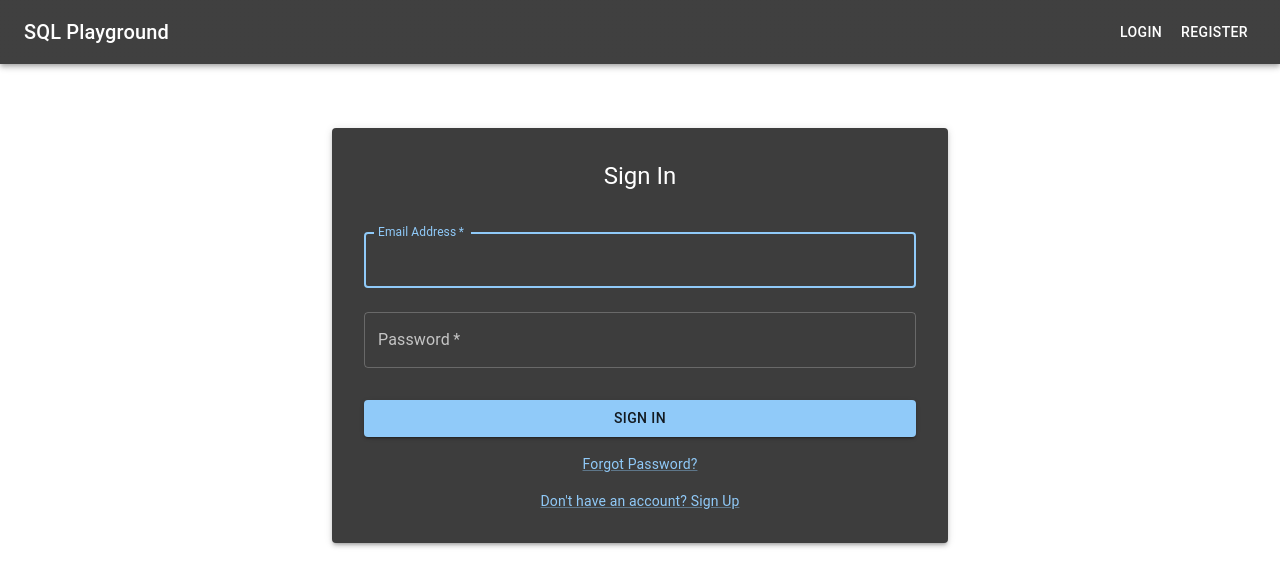
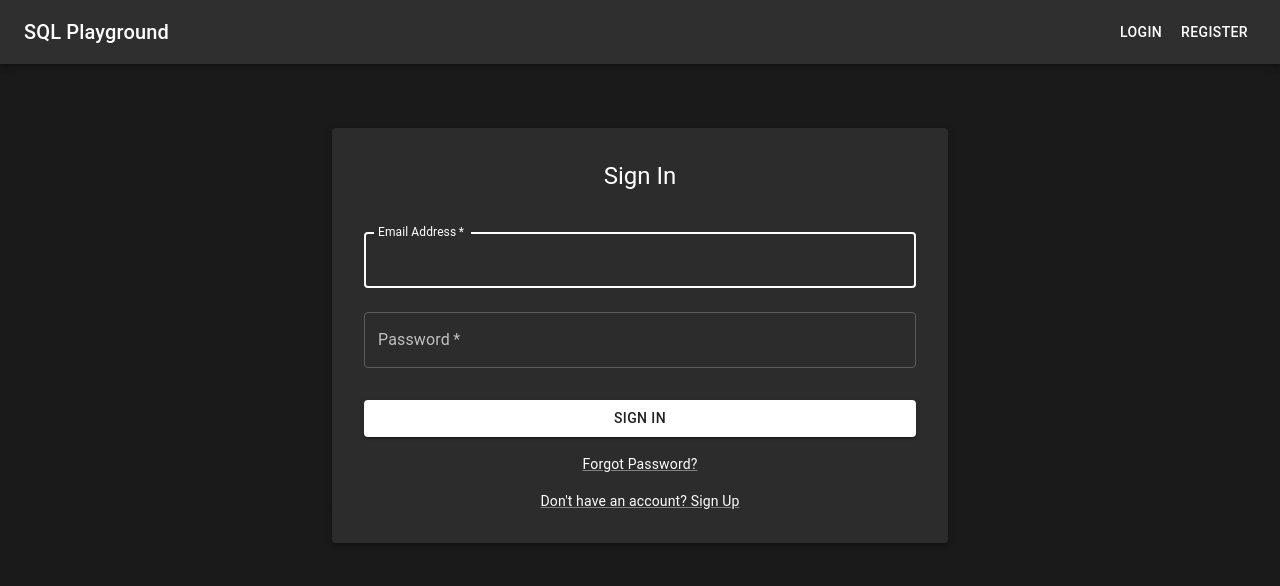
Before and after one commit to Harith-Y/SQL-Playground, a React (Create React App) app in the folder client/: page /login in a window 1280 px wide. Shown: the top 586 px of the page. Built offline with nearby package versions, Linux system fonts and the light colour scheme; no server answers.

Commit message:
Rename client to sql-playground-client; enhance theme management with improved context handling and error logging
Refactor theme management: integrate useTheme hook, improved theme loading
Implemented User dependence for Theme

```diff
--- a/client/src/App.tsx
+++ b/client/src/App.tsx
@@ -13,7 +13,7 @@ import Register from './components/Register';
 import ForgotPassword from './components/ForgotPassword';
 import { executeQuery, QueryResult, fetchSchema, SchemaDefinition } from './services/api';
 import { auth } from './services/firebase';
-import { ThemeProvider } from './contexts/ThemeContext';
+import { ThemeProvider, useTheme } from './contexts/ThemeContext';
 
 // Default schema
 const defaultSchema: SchemaDefinition = {
@@ -155,10 +155,18 @@ const Playground = () => {
 };
 
 function App() {
+  const { currentTheme } = useTheme();
+
   return (
     <ThemeProvider>
       <BrowserRouter>
-        <Box sx={{ display: 'flex', flexDirection: 'column', minHeight: '100vh' }}>
+        <Box sx={{
+          display: 'flex',
+          flexDirection: 'column',
+          minHeight: '100vh',
+          backgroundColor: currentTheme.colors.background,
+          color: currentTheme.colors.text
+        }}>
           <Navbar />
           <Box sx={{ flexGrow: 1 }}>
             <Routes>
--- a/client/src/components/ThemeSelector.tsx
+++ b/client/src/components/ThemeSelector.tsx
@@ -91,12 +91,16 @@ const ThemeSelector: React.FC = () => {
   const handleSaveTheme = async () => {
     if (!editingTheme?.name.trim()) return;
 
-    if (themes.some(t => t.name === editingTheme.name && t !== editingTheme)) {
-      await updateTheme(editingTheme);
-    } else {
-      await addTheme(editingTheme);
+    try {
+      if (themes.some(t => t.name === editingTheme.name && t !== editingTheme)) {
+        await updateTheme(editingTheme);
+      } else {
+        await addTheme(editingTheme);
+      }
+      handleDialogClose();
+    } catch (error) {
+      console.error('Error saving theme:', error);
     }
-    handleDialogClose();
   };
 
   const handleColorChange = (color: ColorResult) => {
--- a/client/src/contexts/ThemeContext.tsx
+++ b/client/src/contexts/ThemeContext.tsx
@@ -1,7 +1,7 @@
 import React, { createContext, useContext, useState, useEffect } from 'react';
 import { createTheme, ThemeProvider as MuiThemeProvider } from '@mui/material';
 import { auth, db } from '../services/firebase';
-import { doc, getDoc, setDoc } from 'firebase/firestore';
+import { doc, getDoc, setDoc, updateDoc } from 'firebase/firestore';
 
 interface CustomTheme {
   name: string;
@@ -46,75 +46,97 @@ const ThemeContext = createContext<ThemeContextType>({
 export const useTheme = () => useContext(ThemeContext);
 
 export const ThemeProvider: React.FC<{ children: React.ReactNode }> = ({ children }) => {
+  const [currentTheme, setCurrentTheme] = useState<CustomTheme>(defaultTheme);
   const [themes, setThemes] = useState<CustomTheme[]>([defaultTheme]);
-  const [currentTheme, setCurrentTheme] = useState<CustomTheme>(defaultTheme);
 
   useEffect(() => {
-    const loadThemes = async () => {
-      const user = auth.currentUser;
-      if (!user) return;
+    const unsubscribe = auth.onAuthStateChanged(async (user) => {
+      if (user) {
+        // Load user's themes from Firestore
+        const userDocRef = doc(db, 'userThemes', user.uid);
+        const userDoc = await getDoc(userDocRef);
 
-      const userThemesRef = doc(db, 'userThemes', user.uid);
-      const docSnap = await getDoc(userThemesRef);
+        if (userDoc.exists()) {
+          const userData = userDoc.data();
+          setThemes(userData.themes || [defaultTheme]);
+          setCurrentTheme(userData.currentTheme || defaultTheme);
+        } else {
+          // Create new document for user with default theme
+          await setDoc(userDocRef, {
+            themes: [defaultTheme],
+            currentTheme: defaultTheme,
+          });
+        }
+      } else {
+        // Reset to default theme when user logs out
+        setThemes([defaultTheme]);
+        setCurrentTheme(defaultTheme);
+      }
+    });
 
-      if (docSnap.exists()) {
-        const data = docSnap.data();
-        setThemes(data.themes);
-        setCurrentTheme(data.currentTheme);
-      } else {
-        // Initialize with default theme
-        await setDoc(userThemesRef, {
-          themes: [defaultTheme],
-          currentTheme: defaultTheme,
-        });
-      }
-    };
-
-    loadThemes();
+    return () => unsubscribe();
   }, []);
 
   const addTheme = async (theme: CustomTheme) => {
     const user = auth.currentUser;
     if (!user) return;
 
-    const userThemesRef = doc(db, 'userThemes', user.uid);
     const newThemes = [...themes, theme];
     setThemes(newThemes);
-    await setDoc(userThemesRef, { themes: newThemes, currentTheme }, { merge: true });
+
+    const userDocRef = doc(db, 'userThemes', user.uid);
+    await updateDoc(userDocRef, {
+      themes: newThemes,
+    });
   };
 
   const updateTheme = async (theme: CustomTheme) => {
     const user = auth.currentUser;
     if (!user) return;
 
-    const userThemesRef = doc(db, 'userThemes', user.uid);
     const newThemes = themes.map(t => t.name === theme.name ? theme : t);
     setThemes(newThemes);
-    if (currentTheme.name === theme.name) {
-      setCurrentTheme(theme);
-    }
-    await setDoc(userThemesRef, { themes: newThemes, currentTheme: theme }, { merge: true });
+
+    const userDocRef = doc(db, 'userThemes', user.uid);
+    await updateDoc(userDocRef, {
+      themes: newThemes,
+    });
   };
 
   const deleteTheme = async (themeName: string) => {
     const user = auth.currentUser;
     if (!user) return;
 
-    const userThemesRef = doc(db, 'userThemes', user.uid);
     const newThemes = themes.filter(t => t.name !== themeName);
     setThemes(newThemes);
-    if (currentTheme.name === themeName) {
-      setCurrentTheme(defaultTheme);
-    }
-    await setDoc(userThemesRef, { themes: newThemes, currentTheme: defaultTheme }, { merge: true });
+
+    const userDocRef = doc(db, 'userThemes', user.uid);
+    await updateDoc(userDocRef, {
+      themes: newThemes,
+    });
+  };
+
+  const handleSetCurrentTheme = async (theme: CustomTheme) => {
+    const user = auth.currentUser;
+    if (!user) return;
+
+    setCurrentTheme(theme);
+
+    const userDocRef = doc(db, 'userThemes', user.uid);
+    await updateDoc(userDocRef, {
+      currentTheme: theme,
+    });
   };
 
   const muiTheme = createTheme({
     palette: {
       mode: 'dark',
+      primary: {
+        main: currentTheme.colors.text,
+      },
       background: {
         default: currentTheme.colors.background,
-        paper: currentTheme.colors.schema,
+        paper: currentTheme.colors.background,
       },
       text: {
         primary: currentTheme.colors.text,
@@ -130,7 +152,7 @@ export const ThemeProvider: React.FC<{ children: React.ReactNode }> = ({ childre
         addTheme,
         updateTheme,
         deleteTheme,
-        setCurrentTheme,
+        setCurrentTheme: handleSetCurrentTheme,
       }}
     >
       <MuiThemeProvider theme={muiTheme}>
```
Also changed, not shown: 2 other files (tests, documents, lock files or other folders).
